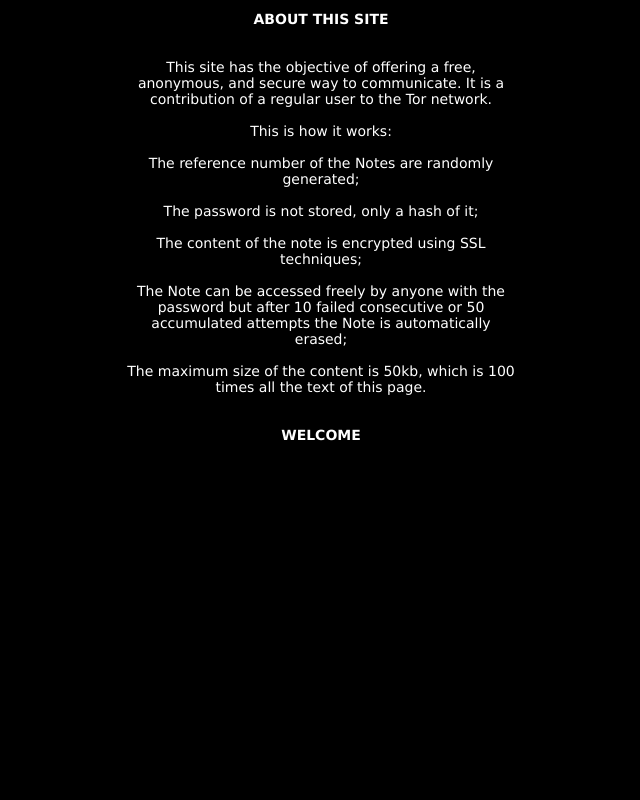
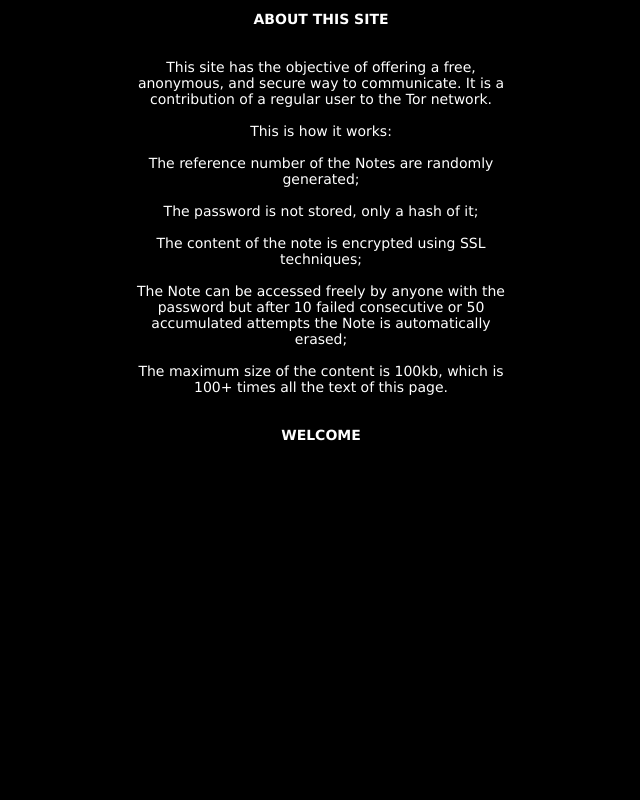
Before and after one commit to davift/note2u, a PHP site: page /about.php in a window 1280 px wide. Shown: the whole page, without its empty margins (319-959 px from the left). Run offline with PHP 8.4, Linux system fonts and the light colour scheme.

Commit message:
Update about.php

```diff
--- a/http/about.php
+++ b/http/about.php
@@ -23,7 +23,7 @@
     The password is not stored, only a hash of it;<br><br>
     The content of the note is encrypted using SSL techniques;<br><br>
     The Note can be accessed freely by anyone with the password but after 10 failed consecutive or 50 accumulated attempts the Note is automatically erased;<br><br>
-    The maximum size of the content is 50kb, which is 100 times all the text of this page.<br><br>
+    The maximum size of the content is 100kb, which is 100+ times all the text of this page.<br><br>
     <br><b>WELCOME</b></p>
     </td>
   </tr>
```
